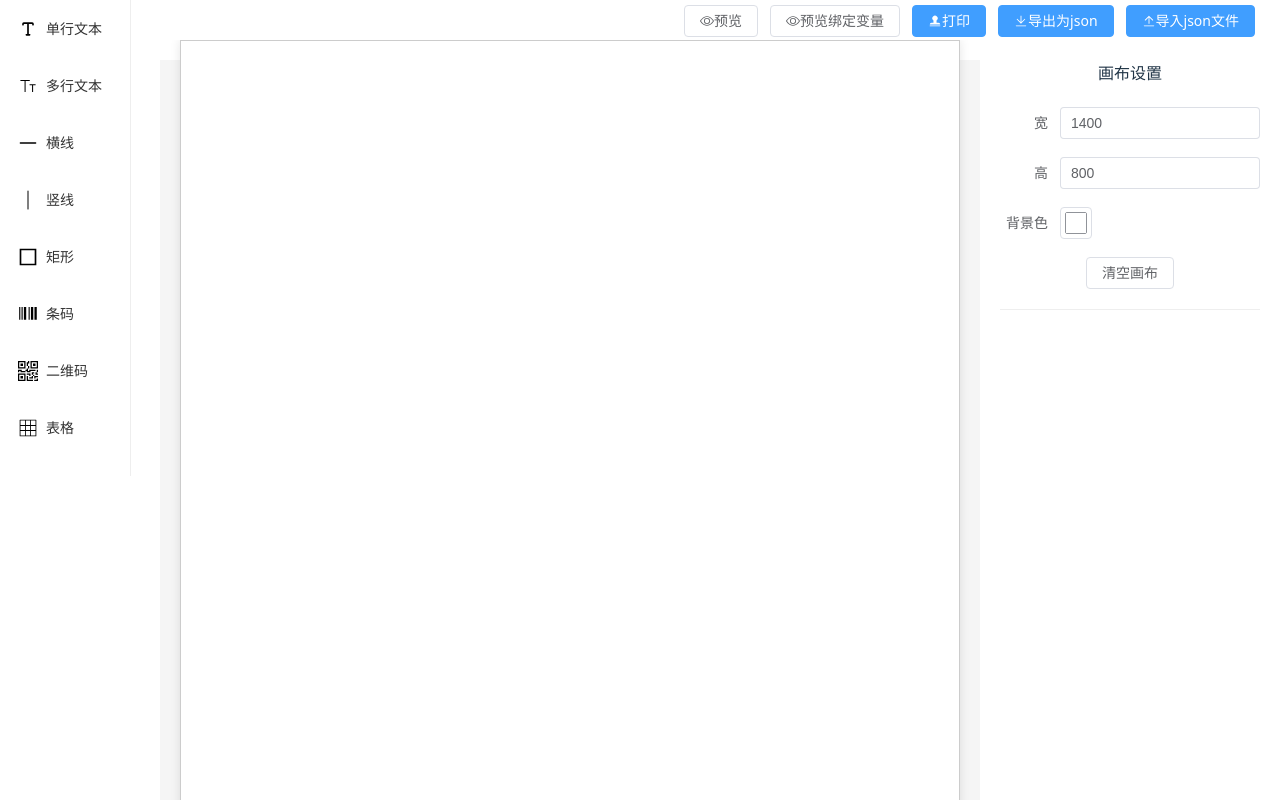
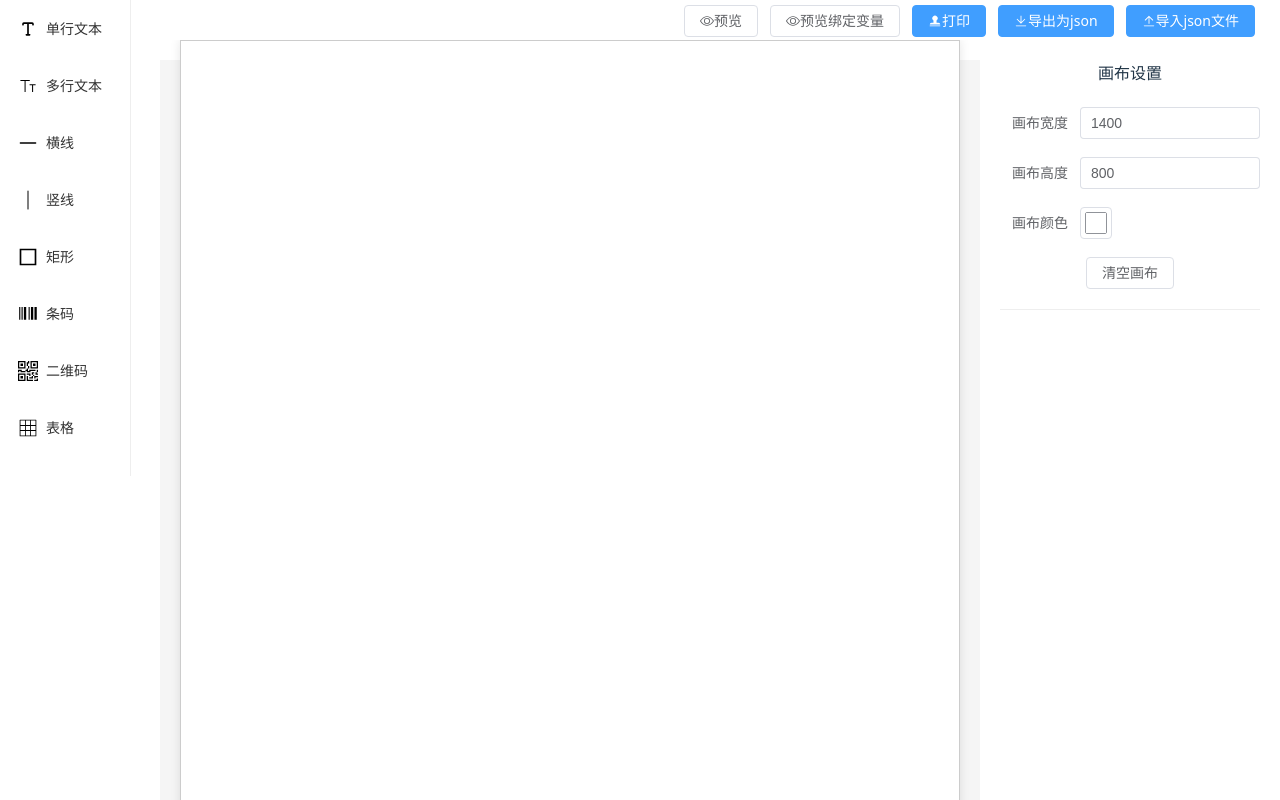
Before and after one commit to zengfanzhen/labelDesign, a Vue app: page / in a window 1280 px wide. Built offline with nearby package versions, Linux system fonts and the light colour scheme.

Commit message:
fix：画布设置栏优化

```diff
--- a/src/components/SettingsPanel.vue
+++ b/src/components/SettingsPanel.vue
@@ -3,15 +3,15 @@
         <!-- 标签全局设置 -->
         <div class="label-settings">
             <h4>画布设置</h4>
-            <el-form :model="labelSettings" label-width="60px">
-                <el-form-item label="宽">
+            <el-form :model="labelSettings" label-width="80px">
+                <el-form-item label="画布宽度">
                     <el-input type="number" v-model="labelSettings.width" @change="updateLabel" />
                 </el-form-item>
-                <el-form-item label="高">
+                <el-form-item label="画布高度">
                     <el-input type="number" v-model="labelSettings.height" @change="updateLabel" />
                 </el-form-item>
                 <!-- 添加背景颜色设置 -->
-                <el-form-item label="背景色">
+                <el-form-item label="画布颜色">
                     <el-color-picker v-model="labelSettings.backgroundColor" @change="updateLabel" />
                 </el-form-item>
                 <el-button @click="clearCanvas">清空画布</el-button>
```
